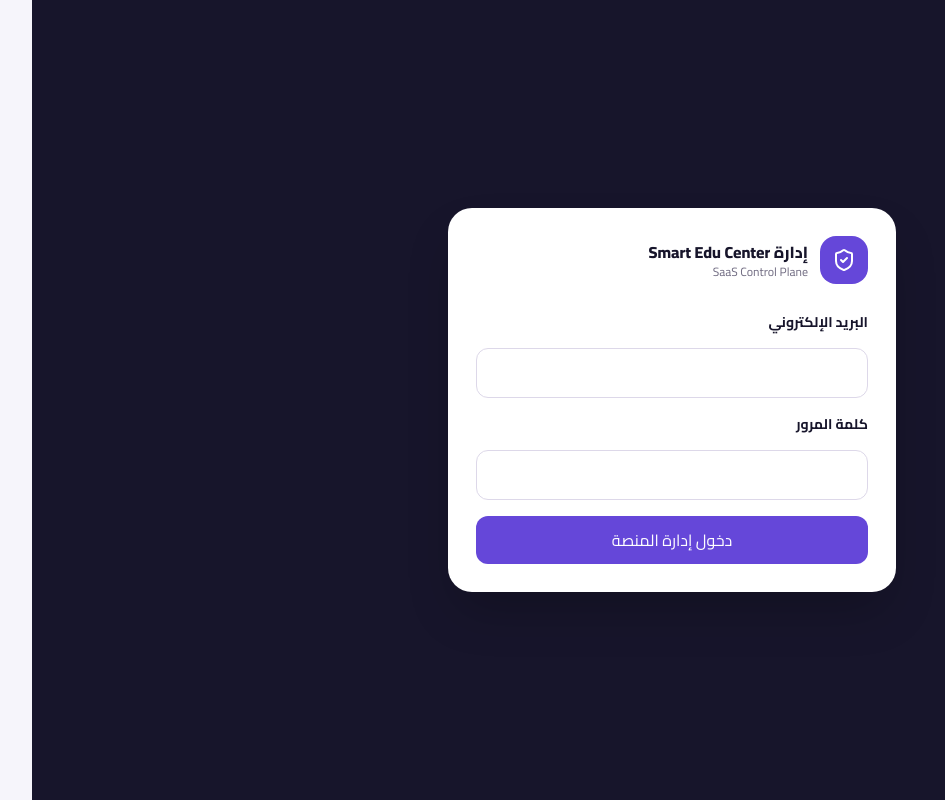
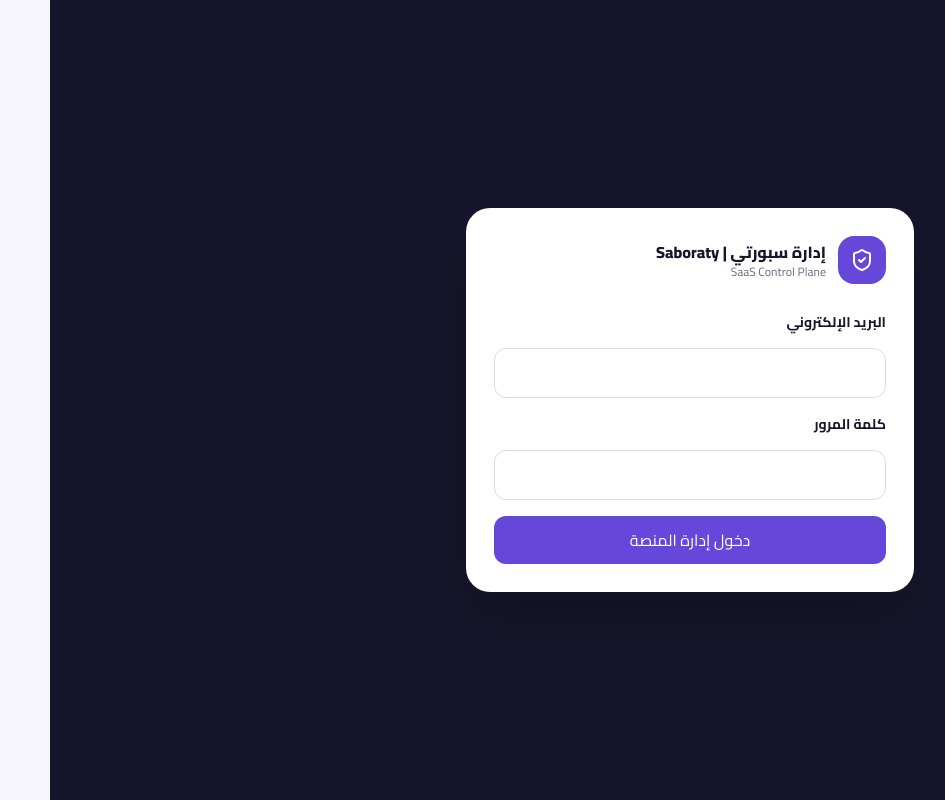
Before and after one commit to Sragsakr/smart-edu-center, a Next.js app: page /platform-control/login in a window 1280 px wide. Shown: the whole page, without its empty margins (144-1089 px from the left). Built offline with nearby package versions, Linux system fonts and the light colour scheme; no server answers.

Commit message:
brand: rename platform control to Saboraty

```diff
--- a/src/app/platform-control/login/page.tsx
+++ b/src/app/platform-control/login/page.tsx
@@ -13,7 +13,7 @@
       <section className="w-full max-w-md rounded-3xl bg-white p-7 shadow-2xl">
         <div className="mb-7 flex items-center gap-3">
           <span className="grid size-12 place-items-center rounded-2xl bg-[#6547d9] text-white"><ShieldCheck /></span>
-          <div><h1 className="font-extrabold">إدارة Smart Edu Center</h1><p className="text-xs text-[#6f6a80]">SaaS Control Plane</p></div>
+          <div><h1 className="font-extrabold">إدارة سبورتي | Saboraty</h1><p className="text-xs text-[#6f6a80]">SaaS Control Plane</p></div>
         </div>
         {params.error ? <p className="mb-4 rounded-xl bg-red-50 p-3 text-sm text-red-700">{params.error}</p> : null}
         <form action={authenticatePlatformAdmin} className="space-y-4">
```
